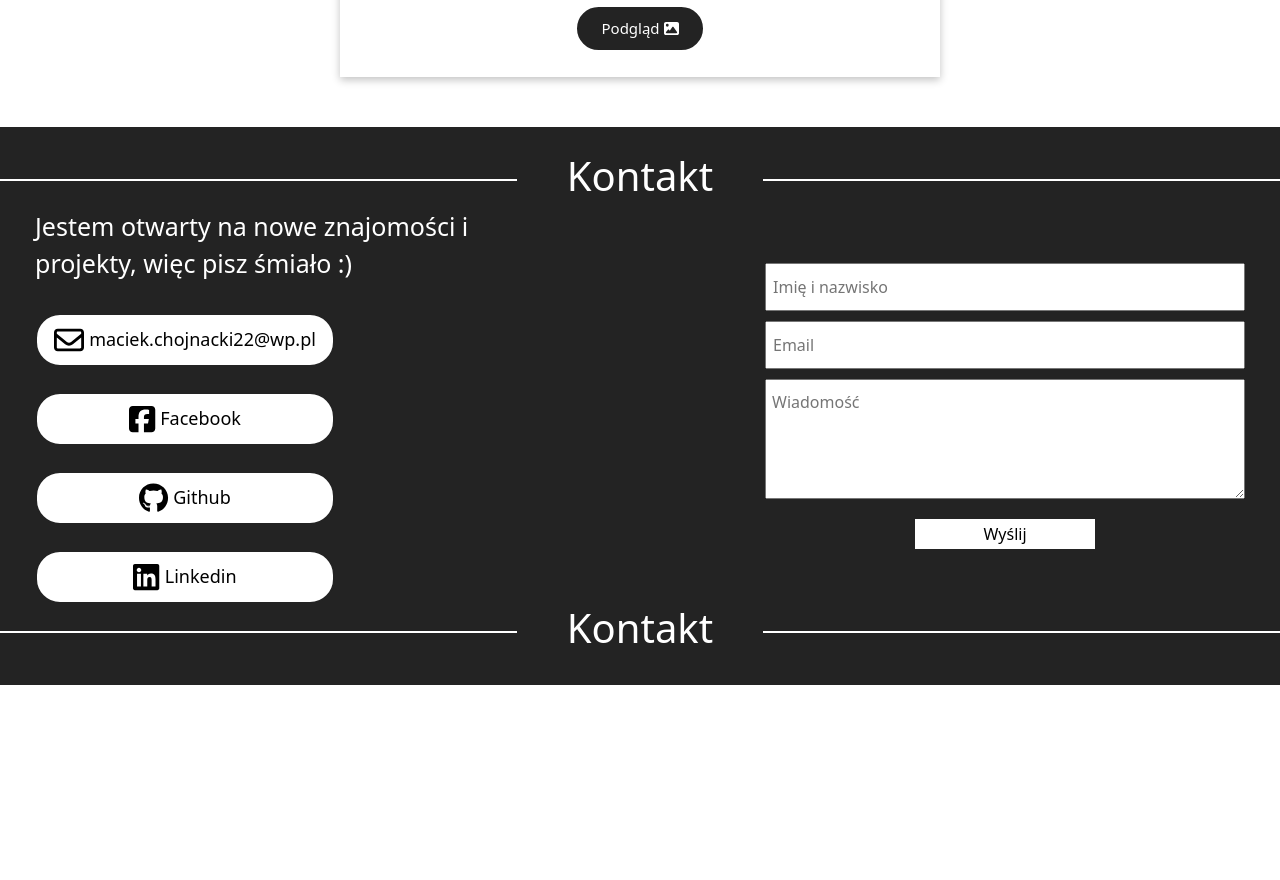
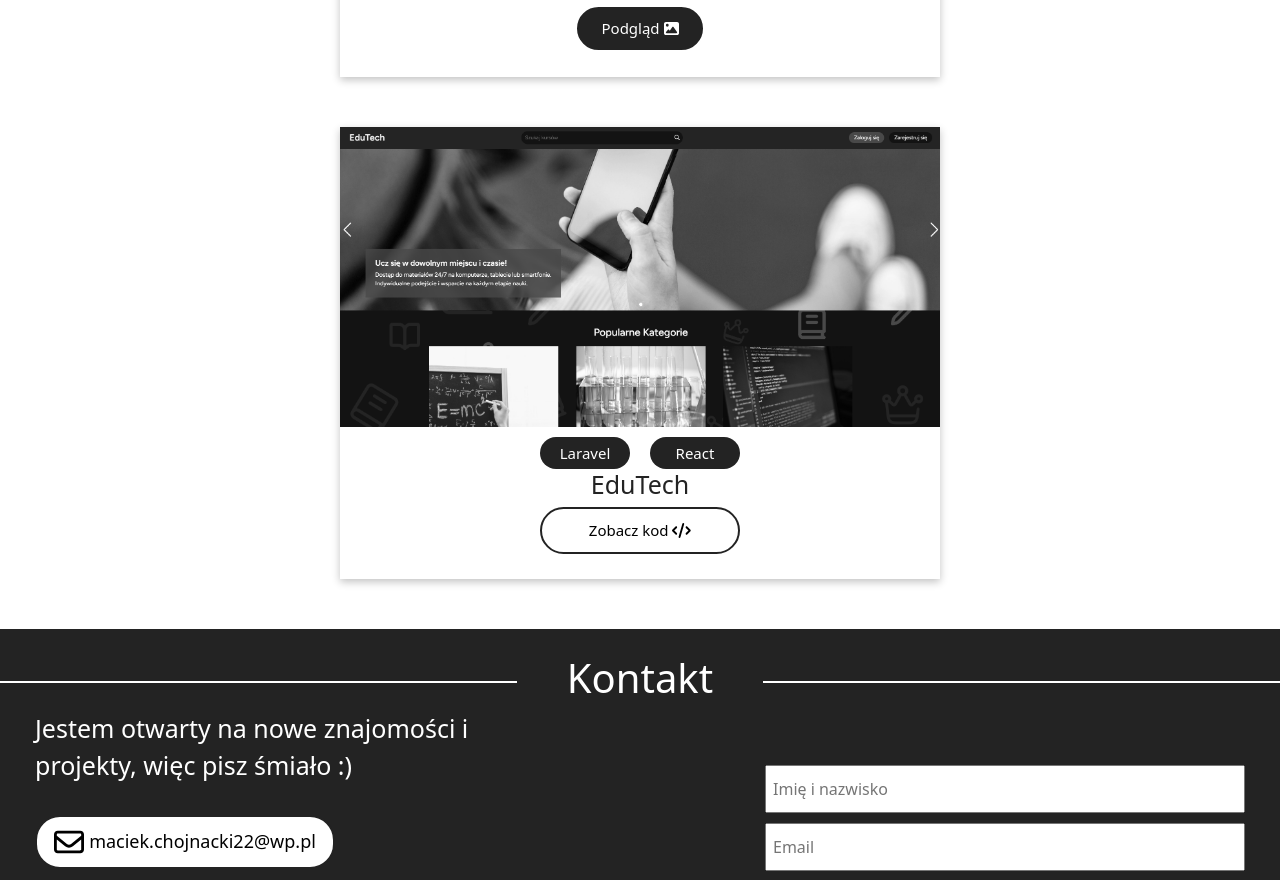
Before and after one commit to elmaccho/my-portoflio, a React (Create React App) app: page / in a window 1280 px wide. Shown: the part 4126-5006 px from the top of the page. Before the commit the page ends 4811 px from the top, so only its background shows below. Built offline with nearby package versions, Linux system fonts and the light colour scheme.

Commit message:
New project

```diff
--- a/src/components/Projects/Projects.js
+++ b/src/components/Projects/Projects.js
@@ -9,6 +9,7 @@ import yourgymproject from "../../Images/projects/yourgymproject.jpg";
 import sharehub from "../../Images/projects/sharehub.png";
 import yourgym from "../../Images/projects/yourgym.png";
 import edutechmain from "../../Images/projects/edutechmain.png";
+import edutechsite from "../../Images/projects/edutechstrona.png";
 
 
 export default function Projects() {
@@ -49,6 +50,14 @@ export default function Projects() {
       techList: ["Figma"],
       projectType: "uiux",
     },
+    {
+      hasCode: true,
+      codeLink: "https://github.com/elmaccho/EduTechPl",
+      imageLink: edutechsite,
+      title: "EduTech",
+      techList: ["Laravel", "React"],
+      projectType: "web"
+    }
   ]);
 
   const [filteredProjects, setFilteredProjects] = useState(projects);
```
Also changed, not shown: src/Images/projects/edutechstrona.png (added).
